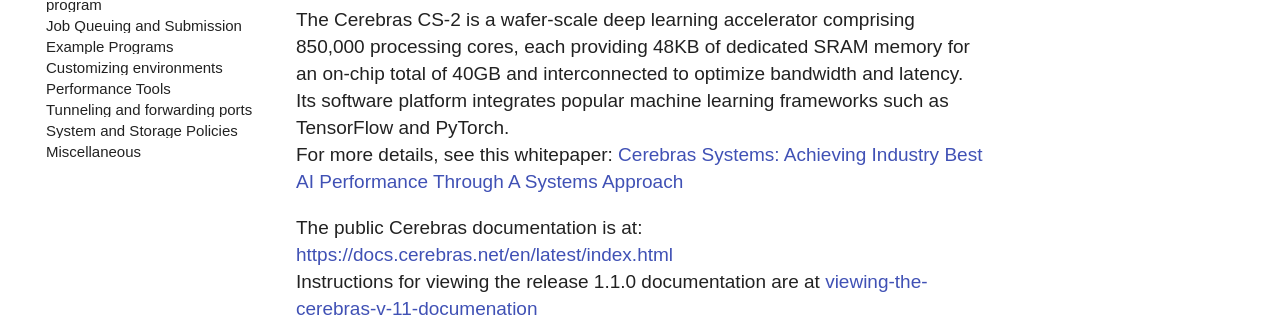
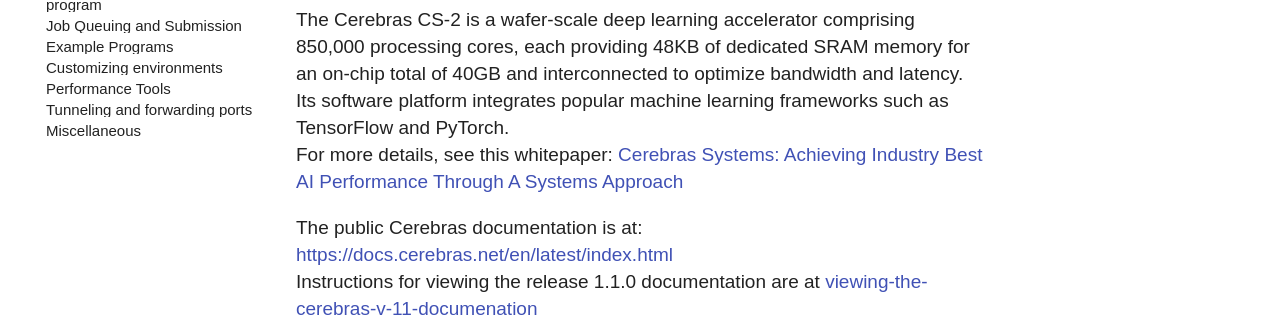
Before and after one commit to argonne-lcf/ai-testbed-userdocs, an MkDocs documentation site: the page built from docs/cerebras/System-Overview.md, in a window 1280 px wide. Shown: the part 335-652 px from the top of the page. Built offline with MkDocs 1.6.1 and Material for MkDocs 9.7.7, drawn with Linux system fonts in a browser that asks for light colours; some web fonts are replaced; comment, search, counter and statistics services are not loaded.

Commit message:
remove storage sections from cerebras and sambanova sections

```diff
--- a/mkdocs.yml
+++ b/mkdocs.yml
@@ -10,7 +10,6 @@
     - Customizing environments: cerebras/Using-virtual-environments-to-customize-environment.md
     - Performance Tools: cerebras/Performance-Tools.md
     - Tunneling and forwarding ports: cerebras/Tunneling-and-forwarding-ports.md
-    - System and Storage Policies: cerebras/System-and-Storage-Policies.md
     - Miscellaneous: cerebras/Miscellaneous.md
   - SambaNova:
     - System Overview: sambanova/System-Overview.md
@@ -21,7 +20,6 @@
     - Example Programs: sambanova/Example-Programs
     - Best Practices and FAQs: sambanova/Best-Practices-and-FAQs.md
     - Tunneling and forwarding ports: sambanova/Tunneling-and-forwarding-ports.md
-    - System and Storage Policies: sambanova/System-and-Storage-Policies.md
     - Documentation: sambanova/Miscellaneous.md
     - Anatomy of SambaNova PyTorch Models: sambanova/Anatomy-of-SambaNova-PyTorch-Models.md
     - DataParallel: sambanova/DataParallel.md
```
